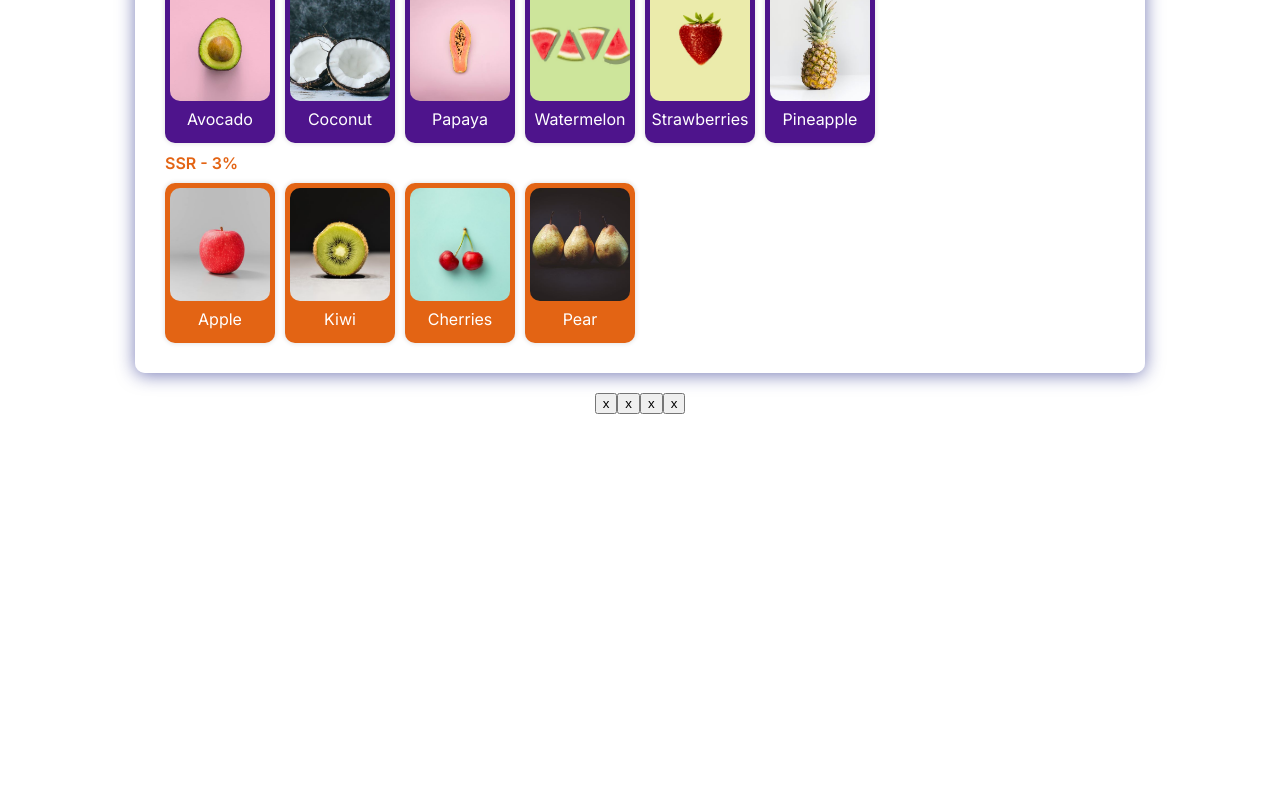
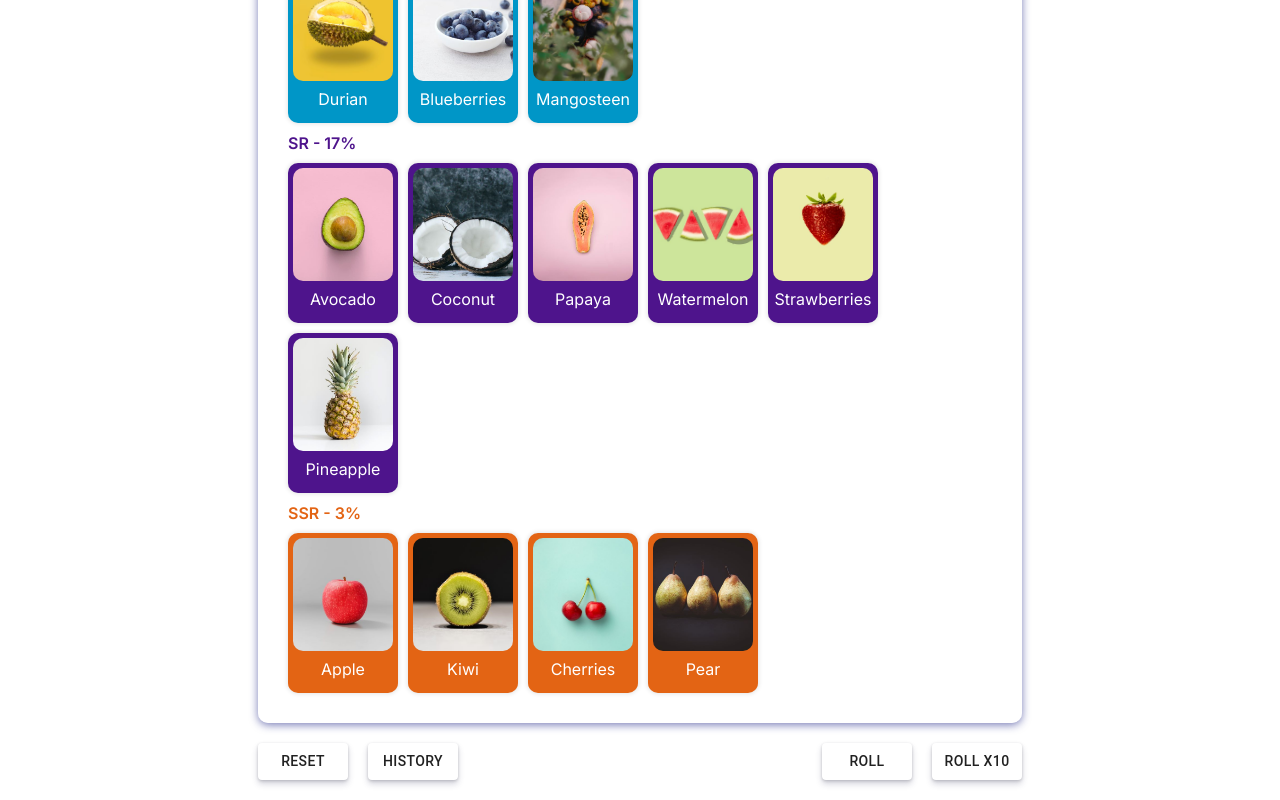
Before and after one commit to hinphansa/fruits-gacha, a React (Create React App) app: page / in a window 1280 px wide. Shown: the part 409-1209 px from the top of the page. Before the commit the page ends 823 px from the top, so only its background shows below. Built offline with nearby package versions, Linux system fonts and the light colour scheme.

Commit message:
add StyledButton

```diff
--- a/src/components/Banner.jsx
+++ b/src/components/Banner.jsx
@@ -69,18 +69,19 @@
 `;
 
 const BannerContent = styled.div`
-  min-width: 55%;
-  max-width: 75%;
+  width: 55%;
+  max-width: 950px;
 
   margin: 20px 0;
-  padding: 30px 30px;
+  padding: 30px;
   border-radius: 10px;
 
   border-radius: 10px;
   backdrop-filter: blur(4px);
   -webkit-backdrop-filter: blur(4px);
   background: rgba(255, 255, 255, 0.6);
-  box-shadow: 0 2px 18px 0 rgba(31, 38, 135, 0.6);
+  /* border: solid 1px rgba(31, 38, 135, 0.6); */
+  box-shadow: 0 2px 8px 0 rgba(31, 38, 135, 0.6);
 
   p {
     margin-top: 0;
@@ -110,7 +111,7 @@
   display: flex;
   flex-wrap: wrap;
 
-  @media only screen and (max-width: ${(props) => props.theme.breakpoints.sm}) {
+  @media only screen and (max-width: ${(props) => props.theme.breakpoints.md}) {
     justify-content: center;
   }
 `;
--- a/src/components/ButtonPanel.jsx
+++ b/src/components/ButtonPanel.jsx
@@ -1,24 +1,55 @@
 import React from "react";
 import styled from "styled-components";
+import { StyledButton } from "./shared/StyledButton";
 
 function ButtonPanel() {
   return (
     <StyledButtonPanel>
-      <button>x</button>
-      <button>x</button>
-      <button>x</button>
-      <button>x</button>
+      <ButtonPanelContent>
+        <div>
+          <StyledButton>Reset</StyledButton>
+          <StyledButton>History</StyledButton>
+        </div>
+        <div>
+          <StyledButton>Roll</StyledButton>
+          <StyledButton>Roll x10</StyledButton>
+        </div>
+      </ButtonPanelContent>
     </StyledButtonPanel>
   );
 }
 
 const StyledButtonPanel = styled.div`
   width: 100%;
+  margin-bottom: 20px;
 
   display: flex;
   justify-content: center;
+`;
 
-  /* background-color: red; */
+const ButtonPanelContent = styled.div`
+  width: calc(55% + 80px);
+  max-width: 1030px;
+
+  display: flex;
+  justify-content: space-between;
+
+  div {
+    display: flex;
+  }
+
+  div button {
+    margin: 0 10px;
+  }
+
+  @media only screen and (max-width: ${(props) => props.theme.breakpoints.sm}) {
+    div {
+      flex-direction: column;
+    }
+    div button {
+      margin-bottom: 10px;
+    }
+  }
 `;
 
 export { ButtonPanel };
--- a/src/components/FruitCard.jsx
+++ b/src/components/FruitCard.jsx
@@ -35,11 +35,12 @@
   height: ${(props) => (props.size === "s" ? "160px" : "156px")};
 
   padding: 5px;
+  color: white;
   overflow: hidden;
   border-radius: 10px;
   box-sizing: border-box;
+  box-shadow: 0px 0px 4px 1px rgba(0, 0, 0, 0.1);
 
-  color: white;
   background-color: ${({ rate, theme }) => {
     switch (rate) {
       case "R":
@@ -52,7 +53,6 @@
         return "#fdfffc";
     }
   }};
-  box-shadow: 0px 0px 4px 1px rgba(0, 0, 0, 0.1);
 
   :hover {
     cursor: ${(props) => (props.size === "s" ? "default" : "pointer")};
--- a/src/components/Header.jsx
+++ b/src/components/Header.jsx
@@ -27,7 +27,7 @@
 
   a {
     color: black;
-    padding: 10px 20px;
+    padding: 15px 20px;
     text-decoration: none;
   }
 
--- /dev/null
+++ b/src/components/shared/StyledButton.jsx
@@ -0,0 +1,17 @@
+import styled from "styled-components";
+import { Button } from "@material-ui/core";
+
+const StyledButton = styled(Button)`
+  width: 90px;
+  padding: 7px 14px;
+
+  box-shadow: 0 4px 6px rgba(50, 50, 93, 0.21), 0 1px 3px rgba(0, 0, 0, 0.18);
+  &:hover {
+    color: white;
+    border: transparent;
+    transition: 0.5s ease;
+    background-color: #f94144 !important;
+  }
+`;
+
+export { StyledButton };
```
Also changed, not shown: 1 other file (tests, documents, lock files or other folders).
